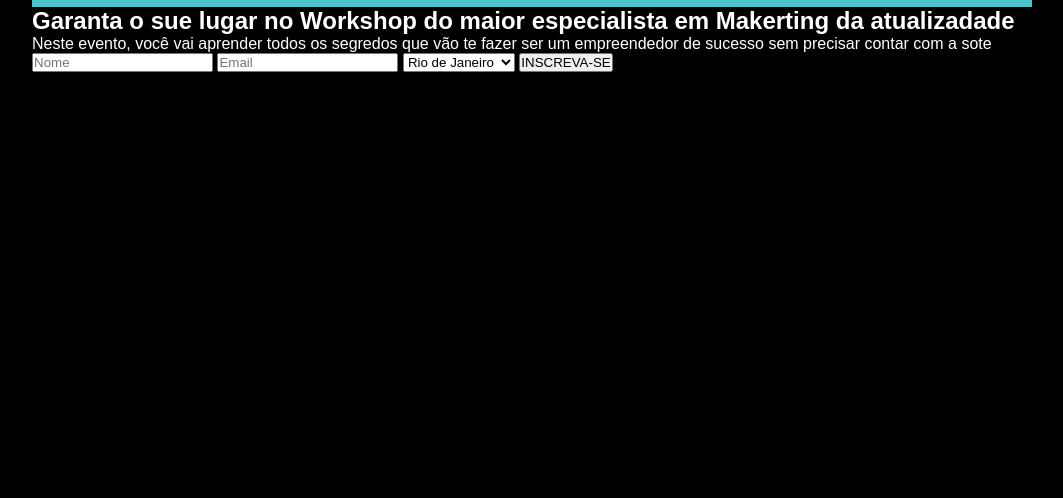
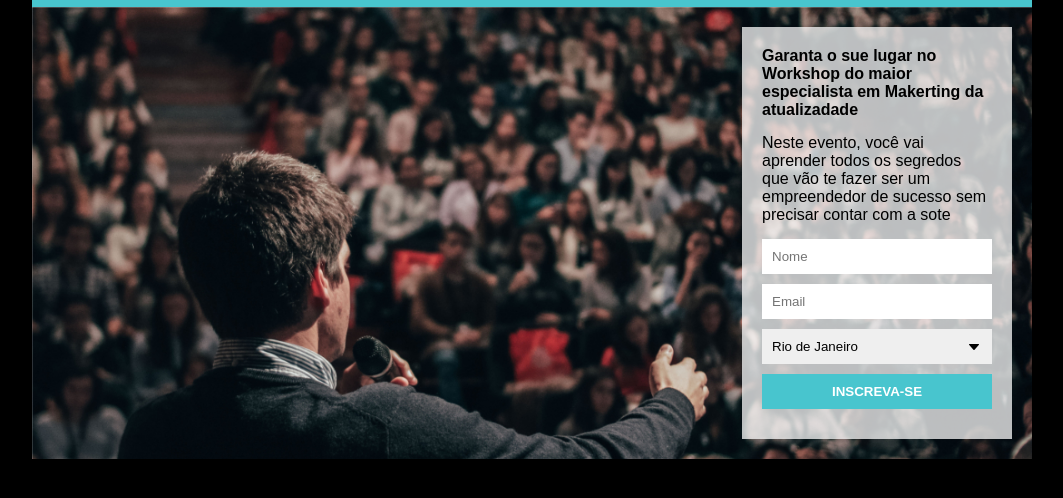
Before and after one commit to jobsonbarbosa/pagina-de-caputra, a plain HTML site: page index.html in a window 1280 px wide. Shown: the part 44-542 px from the top of the page, without its empty margins (108-1171 px from the left). Drawn offline with Linux system fonts and the light colour scheme.

Commit message:
perosnalização do formulario

```diff
--- a/CSS/style.css
+++ b/CSS/style.css
@@ -26,5 +26,48 @@ header{
 }
 
 section{
+  padding: 20px;
+  background-image: url(../img/people.jpg);
+  background-size: cover;
+  overflow: hidden;
+}
+
+.formContainer{
+  max-width: 230px;
+  background-color: #FFFFFFBB;
+  padding: 20px;
+ float: right;
+}
+
+h2{
+  font-size: 16px;
+}
+
+.mb{
+  margin-bottom: 15px;
+}
+
+input, select {
+  width: 100%;
+  box-sizing: border-box;
+  padding: 10px;
+  border: none;
+  margin-bottom: 10px;
+}
+
+input[type="submit"]{
   color: white;
+  background-color:#48C5CE;
+  font-weight: bold;
 }
+
+select{
+  -moz-appearance: none;
+  -webkit-appearance: none;
+  appearance: none;
+
+  background-image: url(../img/arrow.jpg);
+  background-repeat: no-repeat;
+  background-position-x: calc(100% - 10px);
+  background-position-y: center;
+}
--- a/index.html
+++ b/index.html
@@ -17,16 +17,16 @@
 
     <section>
       <div class="formContainer">
-        <h2>Garanta o sue lugar no Workshop do maior especialista em Makerting
+        <h2 class="mb">Garanta o sue lugar no Workshop do maior especialista em Makerting
           da atualizadade</h2>
-        <p>Neste evento, você vai aprender todos os segredos que vão te fazer
+        <p class="mb">Neste evento, você vai aprender todos os segredos que vão te fazer
           ser um empreendedor de sucesso sem precisar contar com a sote</p>
         <form action="">
           <input type="name" name="name" type="text" placeholder="Nome">
           <input type="email" name="email" type="email" placeholder="Email">
           <select name="place" id="">
             <option value="rj">Rio de Janeiro</option>
-            <option value="sp">São Paula</option>
+            <option value="sp">São Paulo</option>
             <option value="mg">Minas Gerais</option>
             <option value="es">Espirito Santos</option>
           </select>
```
